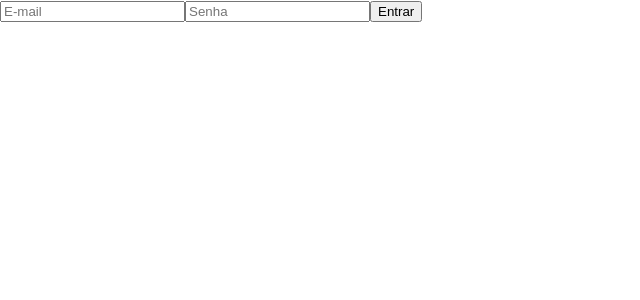
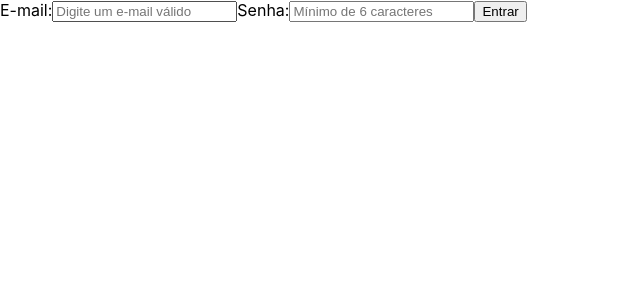
Before and after one commit to ligia-arcanjo/app-conta-digital, a React (Create React App) app: page / in a window 1280 px wide. Shown: the top 300 px of the page, without its empty margins (0-640 px from the left). Built offline with nearby package versions, Linux system fonts and the light colour scheme.

Commit message:
feat: salvando dados do acesso ao fazer login

```diff
--- a/src/pages/Login.js
+++ b/src/pages/Login.js
@@ -1,17 +1,46 @@
 import React, { useState } from 'react';
 import { useNavigate } from 'react-router-dom';
+import generateDate from '../utils/generateDate';
 
 function Login() {
   const navigate = useNavigate();
+  const [emailInput, setEmailInput] = useState('');
+  const [passwordInput, setPasswordInput] = useState('');
 
   function login() {
+    const accessInfo = {
+      userName: emailInput,
+      dateAccess: generateDate().formatDate,
+      hourAccess: generateDate().formatHours,
+    };
+
+    localStorage.setItem('accessInfo', JSON.stringify(accessInfo));
     navigate('acoes');
   }
 
   return (
     <form>
-      <input placeholder="E-mail" />
-      <input placeholder="Senha" />
+      <label htmlFor="email">
+        E-mail:
+        <input
+          id="email"
+          placeholder="Digite um e-mail válido"
+          type="email"
+          value={emailInput}
+          onChange={({ target: { value } }) => setEmailInput(value)}
+        />
+      </label>
+
+      <label htmlFor="password">
+        Senha:
+        <input
+          id="password"
+          placeholder="Mínimo de 6 caracteres"
+          type="password"
+          value={passwordInput}
+          onChange={({ target: { value } }) => setPasswordInput(value)}
+        />
+      </label>
 
       <button onClick={login} type="button">Entrar</button>
     </form>
```
